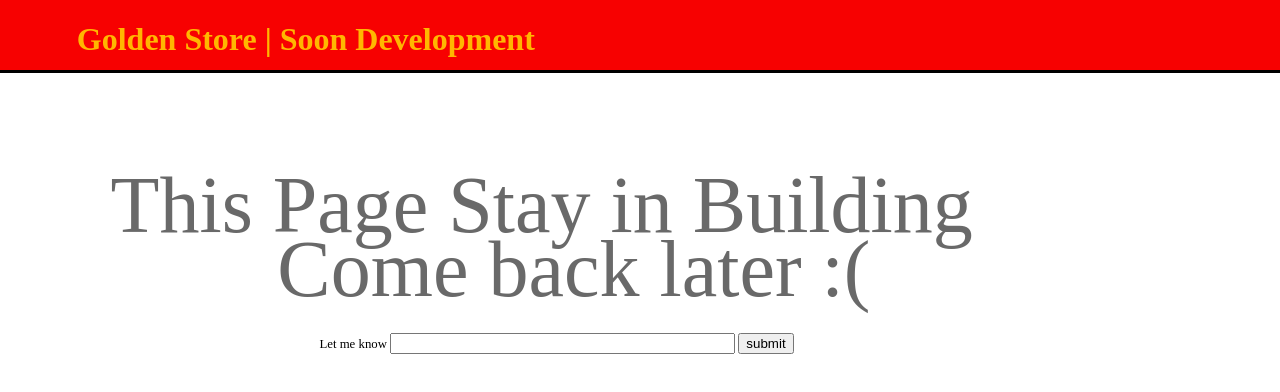
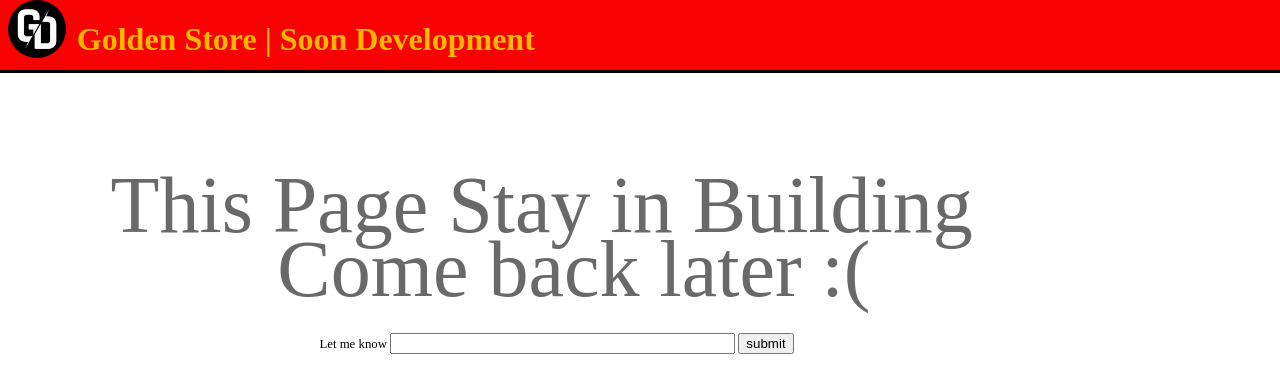
Before and after one commit to GoldenDevelopment/Goldenstore, a plain HTML site: page index.html in a window 1280 px wide. Drawn offline with Linux system fonts and the light colour scheme.

Commit message:
Update index.html

```diff
--- a/index.html
+++ b/index.html
@@ -20,7 +20,7 @@
     <p class="regresa">Come back later :(</p>
     <!-- IMAGENES -->
     <div></div>
-    <img class="logo" src="img/logotemp.jpg" alt="">
+    <img class="logo" src="logotemp.jpg" alt="">
     <!-- FORMULARIOS -->
     <p class="avisame">Let me know <input type="text" name="Yours Gmail" size="40"> <input type="submit" value="submit"></p>
 </body>
```
